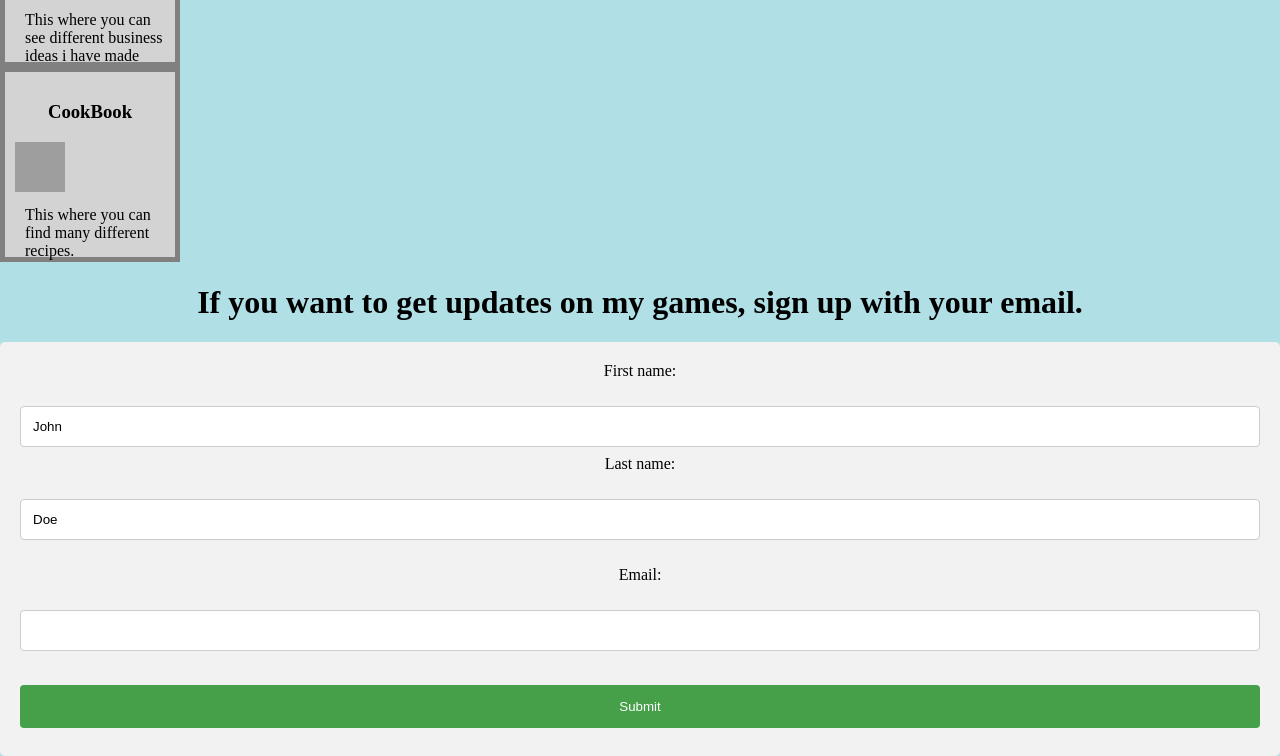
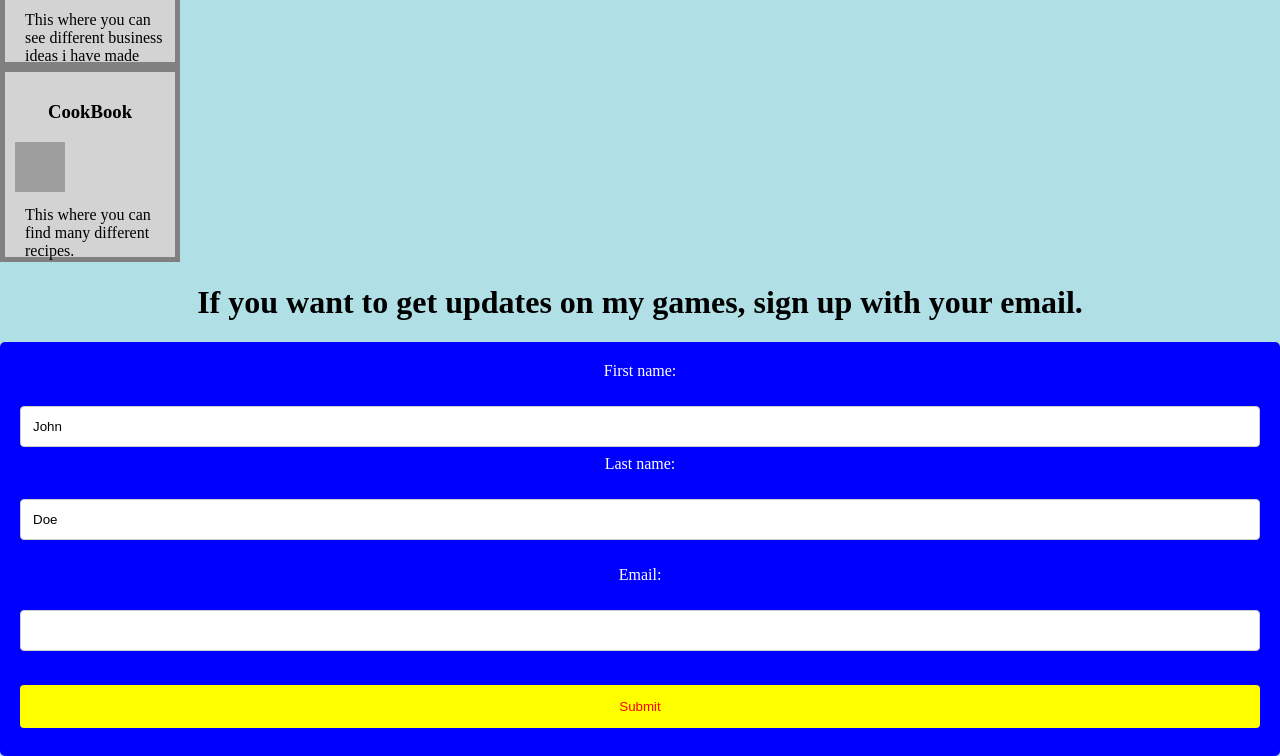
Before and after one commit to cdivinity/-ITMD442-Lab1-2-, a plain HTML site: page index.html in a window 1280 px wide. In both pictures the pointer is over the input "Submit". Shown: the part 1220-1976 px from the top of the page. Drawn offline with Linux system fonts and the light colour scheme; grey boxes are pictures that could not be loaded.

Commit message:
Update index.html

```diff
--- a/index.html
+++ b/index.html
@@ -113,8 +113,9 @@ text-align: center;
 }
 form {
   border-radius: 5px;
-  background-color: #f2f2f2;
+  background-color: blue;
   padding: 20px;
+  color: white;
 }
 
 label {display: block;}
@@ -127,6 +128,7 @@ input[type=text], select {
   border: 1px solid #ccc;
   border-radius: 4px;
   box-sizing: border-box;
+
 }
 
 input[type=submit] {
@@ -141,7 +143,8 @@ input[type=submit] {
 }
 
 input[type=submit]:hover {
-  background-color: #45a049;
+  background-color: yellow;
+  color: red;
 }
 </style>
 </head>
```
